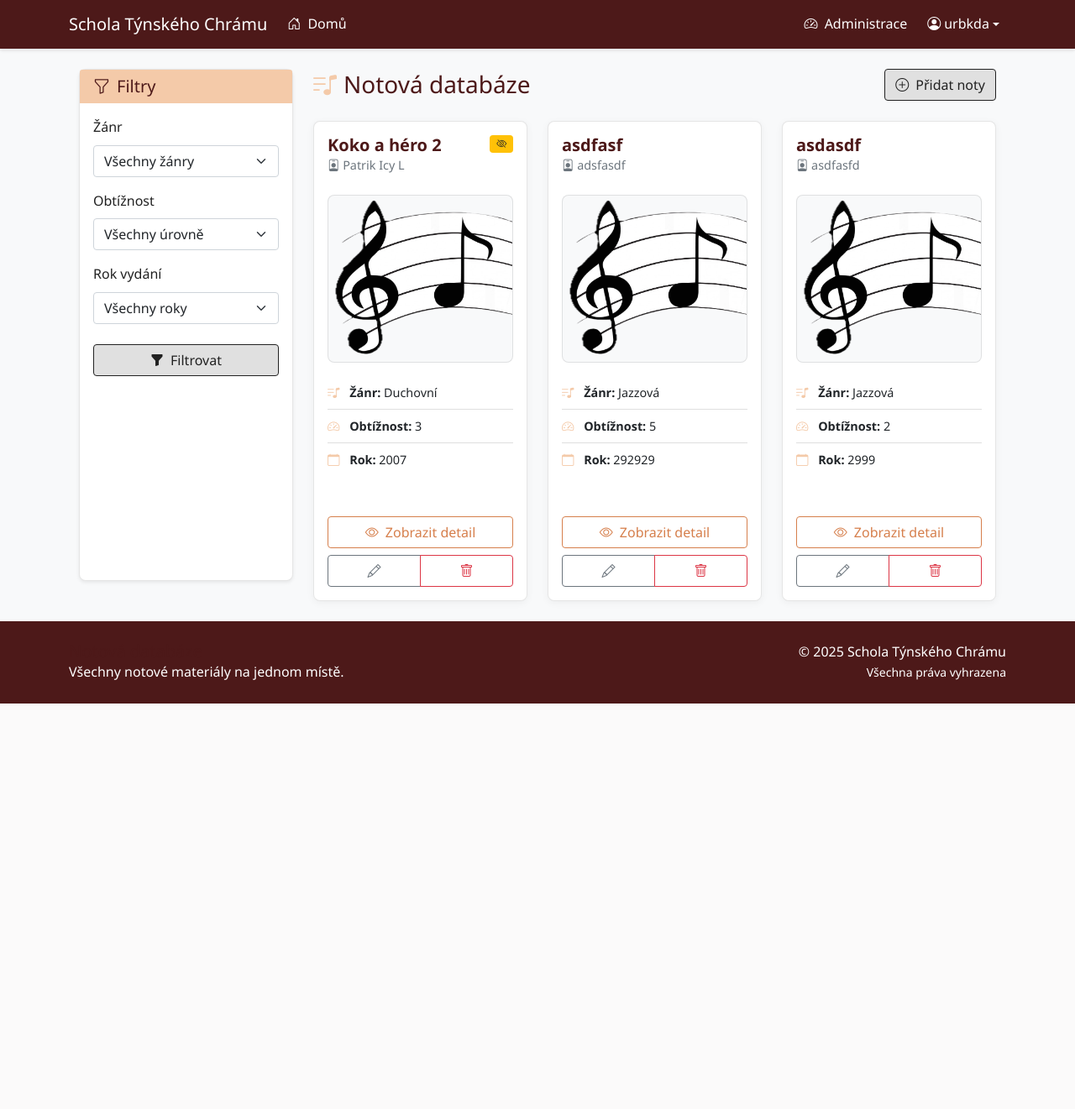
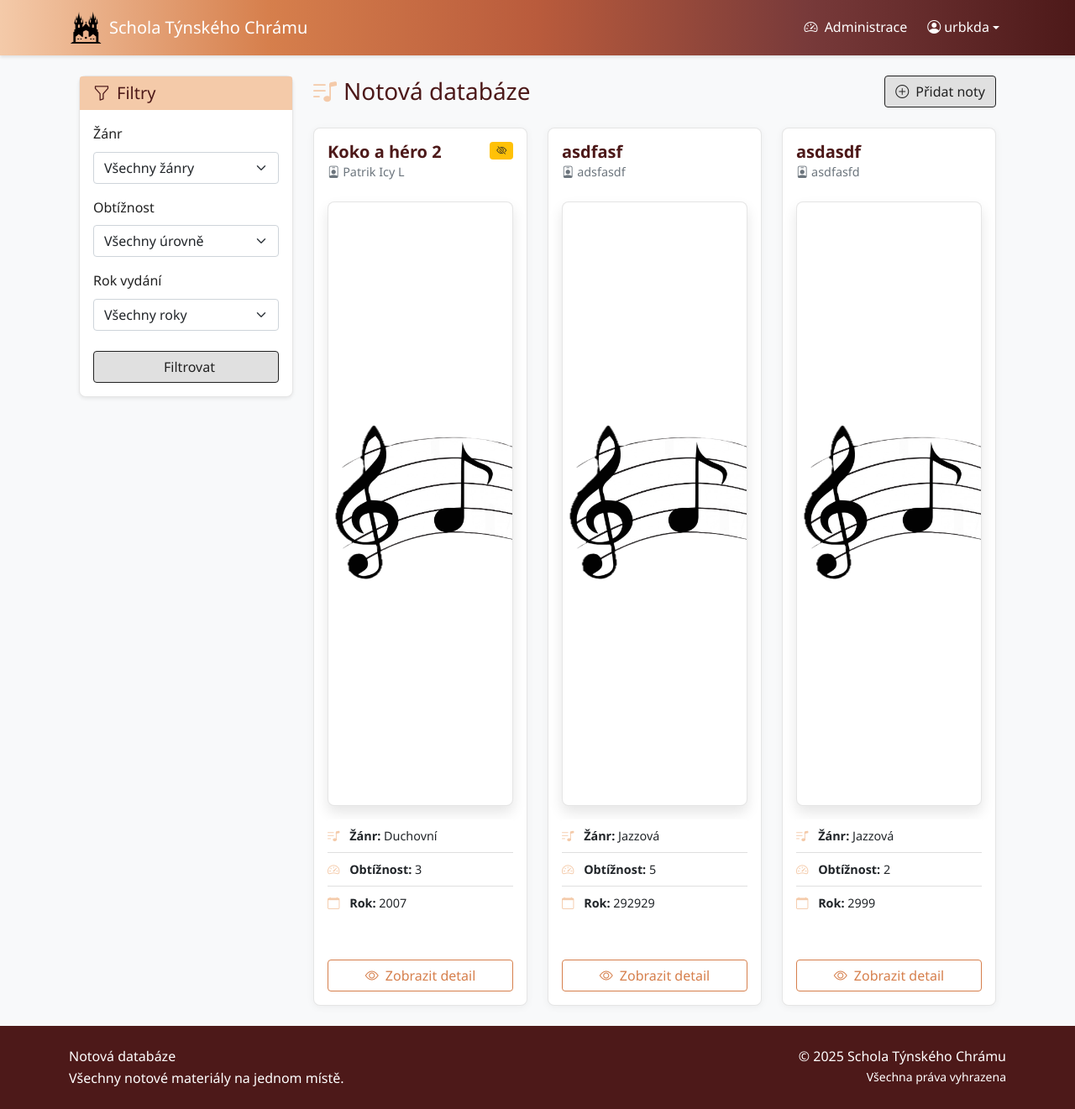
Before and after one commit to Urbanekda/sheet_music_database, a Django app: page / in a window 1280 px wide. Shown: the whole page at 84% size. Before the commit the page ends 838 px from the top, so only its background shows below. Run offline with Django 5.2, Linux system fonts and the light colour scheme; a user stored in the database is signed in; data comes from the database, SQL or seed files in the repository; both versions use the stored data as it was after the commit; some libraries are stand-ins or nearby versions.

Commit message:
Improved visual, bug fixes

```diff
--- a/django_project/sheet_music_app/static/css/style.css
+++ b/django_project/sheet_music_app/static/css/style.css
@@ -9,6 +9,7 @@
     --dark: #212121;
     --gray: #757575;
     --light-gray: #E0E0E0;
+    --gradient-main: linear-gradient(0.25turn, #4d1919, #783a3a, #b95b3c, #d67f4c, #f4caa9);
 }
 
 .primary {
@@ -58,13 +59,14 @@ h1{
 
 h2{
     margin-bottom: 1rem;
-    font-size:large;
+    font-size: x-large;
+    font-weight: 600;
     color: var(--secondary);
 }
 
 h3{
-    font-weight: 300;
-    font-size: medium;
+    font-weight: 600;
+    font-size: large;
     color: var(--secondary);
 }
 
@@ -75,7 +77,7 @@ h4, h5, h6 {
 
 /* Navbar */
 .navbar {
-    background-color: var(--secondary) !important;
+    background: linear-gradient(to left, #4d1919, #783a3a, #b95b3c, #d67f4c, #f4caa9) !important;
     box-shadow: 0 2px 4px rgba(0,0,0,0.1);
 }
 
@@ -161,7 +163,7 @@ h4, h5, h6 {
 
 /* Footer */
 footer {
-    background-color: var(--background-gradient);
+    background-color: linear-gradient(0.25turn, #4d1919, #783a3a, #b95b3c, #d67f4c, #f4caa9);
     color: white;
     padding: 2rem 0;
     margin-top: 3rem;
@@ -291,3 +293,95 @@ footer {
         height: 160px;
     }
 }
+
+.sheet-header {
+    background: url("{% static 'images/music-pattern.png' %}") center/cover;
+    color: var(--secondary);
+    border-radius: 0.5rem;
+    position: relative;
+    overflow: hidden;
+}
+
+.sheet-header::before {
+    content: '';
+    position: absolute;
+    top: 0;
+    left: 0;
+    right: 0;
+    bottom: 0;
+    background: url("{% static 'images/music-pattern.png' %}") center/cover;
+    opacity: 0.1;
+    z-index: 0;
+}
+
+.sheet-header-content {
+    position: relative;
+    z-index: 1;
+    color: var(--secondary);
+}
+
+.sheet-preview-container {
+    background-color: white;
+    border-radius: 0.5rem;
+    box-shadow: 0 0.5rem 1rem rgba(0, 0, 0, 0.1);
+    overflow: hidden;
+    margin-bottom: 2rem;
+    height: 90vh;
+    width: 100%;
+}
+
+.sheet-preview-container embed {
+    width: 100%;
+    height: 100%;
+    border: none;
+}
+
+.sheet-meta {
+    background-color: white;
+    border-radius: 0.5rem;
+    padding: 1.5rem;
+    box-shadow: 0 0.25rem 0.5rem rgba(0, 0, 0, 0.05);
+}
+
+.meta-item {
+    padding: 0.75rem 0;
+    border-bottom: 1px solid rgba(0, 0, 0, 0.05);
+}
+
+.meta-item:last-child {
+    border-bottom: none;
+}
+
+.meta-label {
+    font-weight: 600;
+    color: var(--secondary);
+    margin-bottom: 0.25rem;
+}
+
+.meta-value {
+    color: var(--dark);
+}
+
+.description-box {
+    background-color: white;
+    border-radius: 0.5rem;
+    padding: 1.5rem;
+    box-shadow: 0 0.25rem 0.5rem rgba(0, 0, 0, 0.05);
+    margin-bottom: 2rem;
+    min-height: 250px;
+}
+
+/* Ensure long words/URLs in description don't overflow and content wraps nicely */
+.description-box .text-muted {
+    overflow-wrap: anywhere;
+    word-break: break-word;
+}
+
+.description-box .text-muted p:last-child {
+    margin-bottom: 0;
+}
+
+.action-buttons .btn {
+    margin-right: 0.5rem;
+    margin-bottom: 0.5rem;
+}
--- a/django_project/sheet_music_app/templates/base.html
+++ b/django_project/sheet_music_app/templates/base.html
@@ -9,6 +9,7 @@
     <!-- Bootstrap 5 CSS -->
     <link href="https://cdn.jsdelivr.net/npm/bootstrap@5.0.2/dist/css/bootstrap.min.css" rel="stylesheet" integrity="sha384-EVSTQN3/azprG1Anm3QDgpJLIm9Nao0Yz1ztcQTwFspd3yD65VohhpuuCOmLASjC" crossorigin="anonymous">
     <link rel="stylesheet" href="https://cdn.jsdelivr.net/npm/bootstrap-icons@1.9.1/font/bootstrap-icons.css">
+    <link rel="icon" href="{% static 'images/favicon.ico' %}" type="image/x-icon">
     <!-- Custom CSS -->
     <link href="{% static 'css/style.css' %}" rel="stylesheet">
 </head>
@@ -17,7 +18,8 @@
         <nav class="navbar navbar-expand-lg navbar-dark sticky-top">
             <div class="container">
                 <a class="navbar-brand d-flex align-items-center" href="{% url 'home' %}">
-                    <span>Schola Týnského Chrámu</span>
+                    <img src="{% static 'images/tynsky_duch_logo.png' %}" alt="Logo" width="40" height="40" class="d-inline-block align-text-top me-2">
+                    <span class="bi ">Schola Týnského Chrámu</span>
                 </a>
                 <button class="navbar-toggler" type="button" data-bs-toggle="collapse" data-bs-target="#navbarNav" aria-controls="navbarNav" aria-expanded="false" aria-label="Toggle navigation">
                     <span class="navbar-toggler-icon"></span>
@@ -25,9 +27,6 @@
                 <div class="collapse navbar-collapse" id="navbarNav">
                     <ul class="navbar-nav me-auto">
                         <li class="nav-item">
-                            <a class="nav-link" href="{% url 'home' %}">
-                                <i class="bi bi-house-door me-1"></i> Domů
-                            </a>
                         </li>
                     </ul>
                     <ul class="navbar-nav">
@@ -116,11 +115,11 @@
         </div>
     </main>
 
-    <footer class="bg-secondary text-white py-4 mt-auto">
+    <footer class="bg-secondary py-4 mt-auto">
         <div class="container">
             <div class="row">
-                <div class="col-md-6 text-center text-md-start">
-                    <h5 class="mb-0">Notová databáze</h5>
+                <div class="col-md-6 text-center text-white text-md-start">
+                    <p class="mb-0">Notová databáze</p>
                     <p class="mb-0">Všechny notové materiály na jednom místě.</p>
                 </div>
                 <div class="col-md-6 text-center text-md-end mt-3 mt-md-0">
--- a/django_project/sheet_music_app/templates/home.html
+++ b/django_project/sheet_music_app/templates/home.html
@@ -7,12 +7,12 @@
 <div class="container">
     <div class="row">
         <!-- Filters Sidebar -->
-        <div class="col-lg-3 mb-4">
+        <div class="col-lg-3 mb-4 h-25">
             <div class="card filter-card shadow-sm">
                 <div class="card-header">
                     <h5 class="mb-0"><i class="bi bi-funnel me-2"></i>Filtry</h5>
                 </div>
-                <div class="card-body">
+                <div class="card-body max-h-25">
                     <form method="get" class="needs-validation" novalidate>
                         <div class="mb-3">
                             <label for="genre" class="form-label">Žánr</label>
@@ -45,7 +45,7 @@
                         </div>
 
                         <button type="submit" class="btn btn-primary w-100">
-                            <i class="bi bi-funnel-fill me-2"></i>Filtrovat
+                            <i class="me-2"></i>Filtrovat
                         </button>
                     </form>
                 </div>
@@ -114,21 +114,6 @@
                                         <a href="{% url 'sheet_profile' sheet.id %}" class="btn btn-outline-primary">
                                             <i class="bi bi-eye me-1"></i> Zobrazit detail
                                         </a>
-
-                                    {% if user|is_editor or user|is_superuser %}
-                                        <div class="btn-group" role="group">
-                                            <a href="{% url 'edit_sheet' sheet.id %}" class="btn btn-outline-secondary">
-                                                <i class="bi bi-pencil"></i>
-                                                <span class="visually-hidden">Upravit</span>
-                                            </a>
-                                            <a href="{% url 'delete_sheet' sheet.id %}"
-                                               class="btn btn-outline-danger"
-                                               onclick="return confirm('Opravdu chcete smazat tyto noty? Tato akce je nevratná.')">
-                                                <i class="bi bi-trash"></i>
-                                                <span class="visually-hidden">Smazat</span>
-                                            </a>
-                                        </div>
-                                        {% endif %}
                                     </div>
                                 </div>
                             </div>
```
Also changed, not shown: django_project/sheet_music_app/templates/registration/login.html (+7 -7 lines), django_project/sheet_music_app/templates/registration/register.html (+4 -4 lines), django_project/sheet_music_app/templates/sheet_profile.html (+23 -124 lines), django_project/db.sqlite3, django_project/sheet_music_app/static/images/favicon.ico (added), django_project/sheet_music_app/static/images/music-pattern.png (added), django_project/sheet_music_app/static/images/tynsky_duch_logo.png (added).
